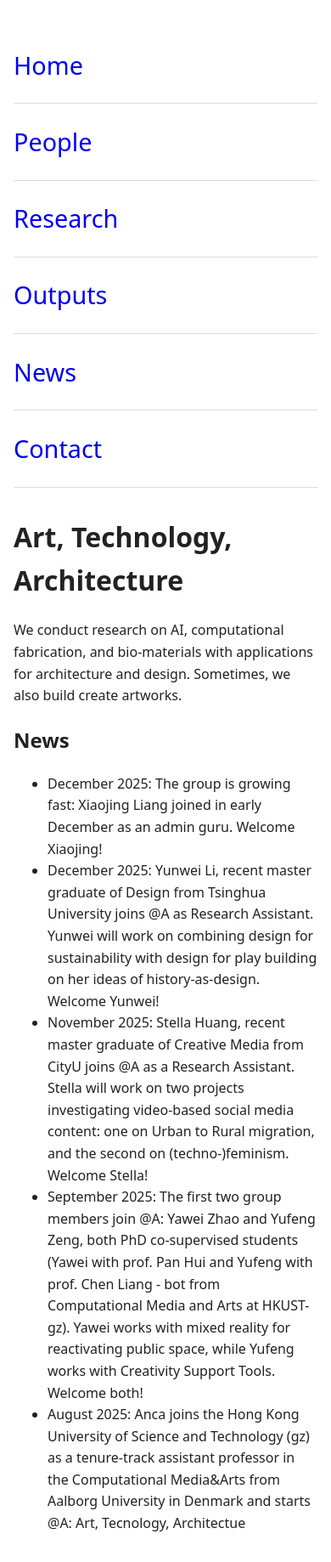
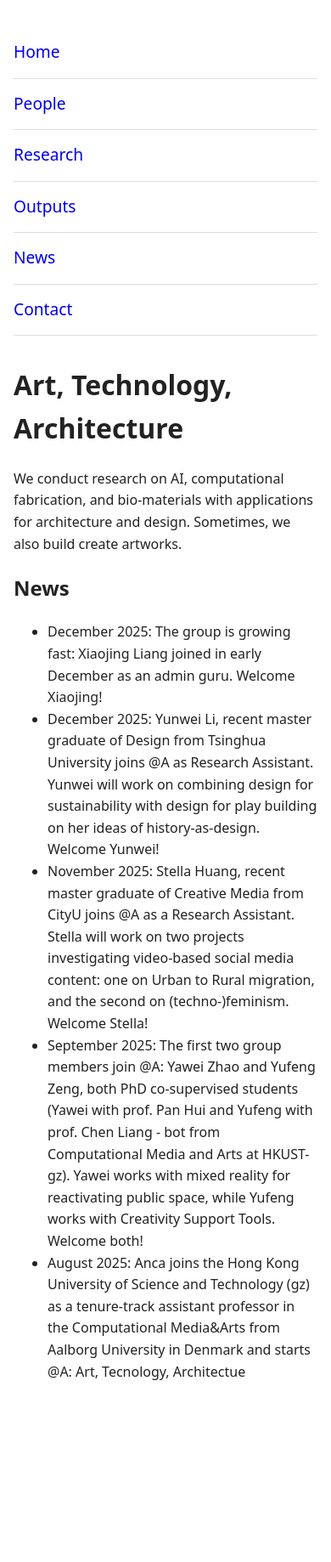
Before and after one commit to anqua/at-a, a Jekyll site: the page built from index.md, in a window 390 px wide. Shown: the whole page at 85% size. Built offline with Jekyll 4.4.1, drawn with Linux system fonts in a browser that asks for light colours; after the commit the page ends 1659 px from its top, so only the background shows below that.

Commit message:
Update style.css

```diff
--- a/assets/css/style.css
+++ b/assets/css/style.css
@@ -10,7 +10,7 @@ body {
 
 header {
   margin-bottom: 2rem;
-  <meta name="viewport" content="width=device-width, initial-scale=1">
+
 }
 
 nav {
@@ -33,7 +33,7 @@ nav a {
   }
 
   nav a {
-    font-size: 1.8em;
+    font-size: 1.2em;
     padding: 0.75em 0;
     border-bottom: 1px solid #ddd;
   }
```
